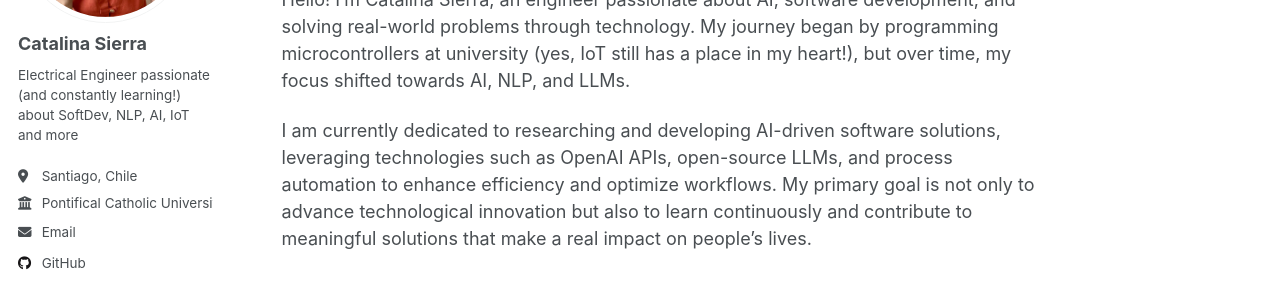
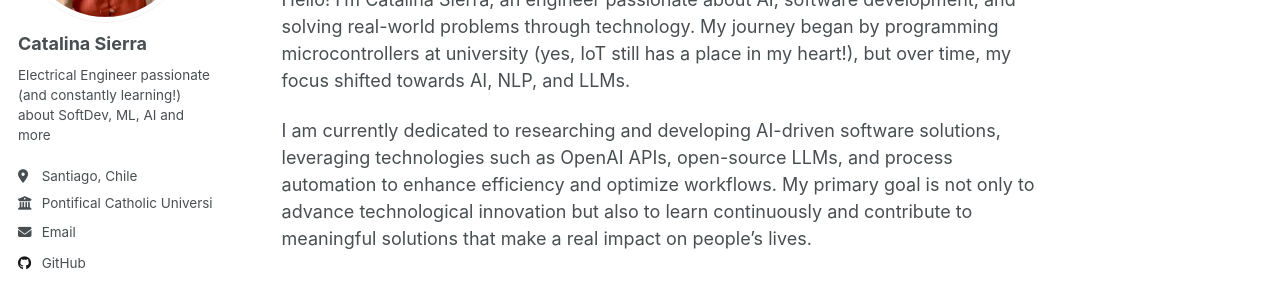
Before and after one commit to csierr/csierr.github.io, a Jekyll site: the page built from _pages/about.md, in a window 1280 px wide. Shown: the part 251-537 px from the top of the page. Built offline with Jekyll 4.4.1, drawn with Linux system fonts in a browser that asks for light colours; our own code applies the rules of GitHub Pages for plain Markdown files.

Commit message:
_config.yml mod

```diff
--- a/_config.yml
+++ b/_config.yml
@@ -25,7 +25,7 @@ author:
   avatar           : "profile_pic.png"
   name             : "Catalina Sierra"
   pronouns         : # example: "she/her"
-  bio              : "Electrical Engineer passionate (and constantly learning!) about SoftDev, NLP, AI, IoT and more"
+  bio              : "Electrical Engineer passionate (and constantly learning!) about SoftDev, ML, AI and more"
   location         : "Santiago, Chile"
   employer         : "Pontifical Catholic University of Chile"
   uri              : # URL
```
